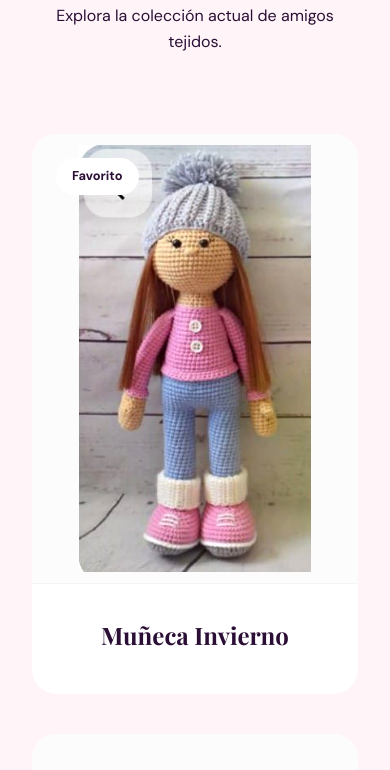
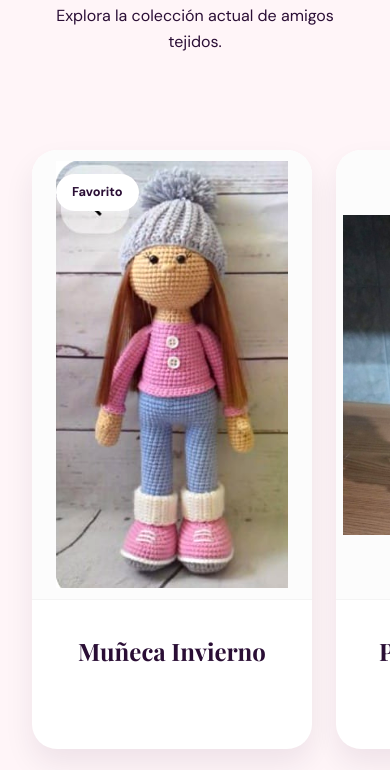
Before and after one commit to virgo4327/artesamy-web, a plain HTML site: page index.html in a window 390 px wide. Shown: the part 3936-4706 px from the top of the page. Drawn offline with nearby package versions, Linux system fonts and the light colour scheme; a web font is replaced by a local one.

Commit message:
Cambiar catalogo de productos a carrusel deslizante en celular

```diff
--- a/style.css
+++ b/style.css
@@ -561,6 +561,29 @@ h1, h2, h3 {
     .features .container, .process-grid { grid-template-columns: 1fr; }
     .process-grid { gap: 2rem; }
     .section-header h2 { font-size: 2.5rem; }
+
+    /* Horizontal scrollable carousel on mobile */
+    .products-grid {
+        display: flex !important;
+        overflow-x: auto !important;
+        scroll-snap-type: x mandatory !important;
+        gap: 1.5rem !important;
+        padding: 1rem 2rem 3rem !important;
+        margin: 0 -2rem !important;
+        scroll-behavior: smooth;
+        -webkit-overflow-scrolling: touch;
+        scrollbar-width: none; /* Hide scrollbar Firefox */
+    }
+
+    .products-grid::-webkit-scrollbar {
+        display: none; /* Hide scrollbar Chrome/Safari */
+    }
+
+    .product-card {
+        flex: 0 0 280px !important;
+        scroll-snap-align: center;
+        box-shadow: 0 15px 30px rgba(42, 14, 53, 0.08);
+    }
 }
 
 /* Menu Toggle Button */
@@ -789,7 +812,6 @@ h1, h2, h3 {
         gap: 1rem;
     }
     .btn-whatsapp { margin-left: 0; }
-    .products-grid { grid-template-columns: 1fr; }
     .whatsapp-float {
         bottom: 1.5rem;
         right: 1.5rem;
```
